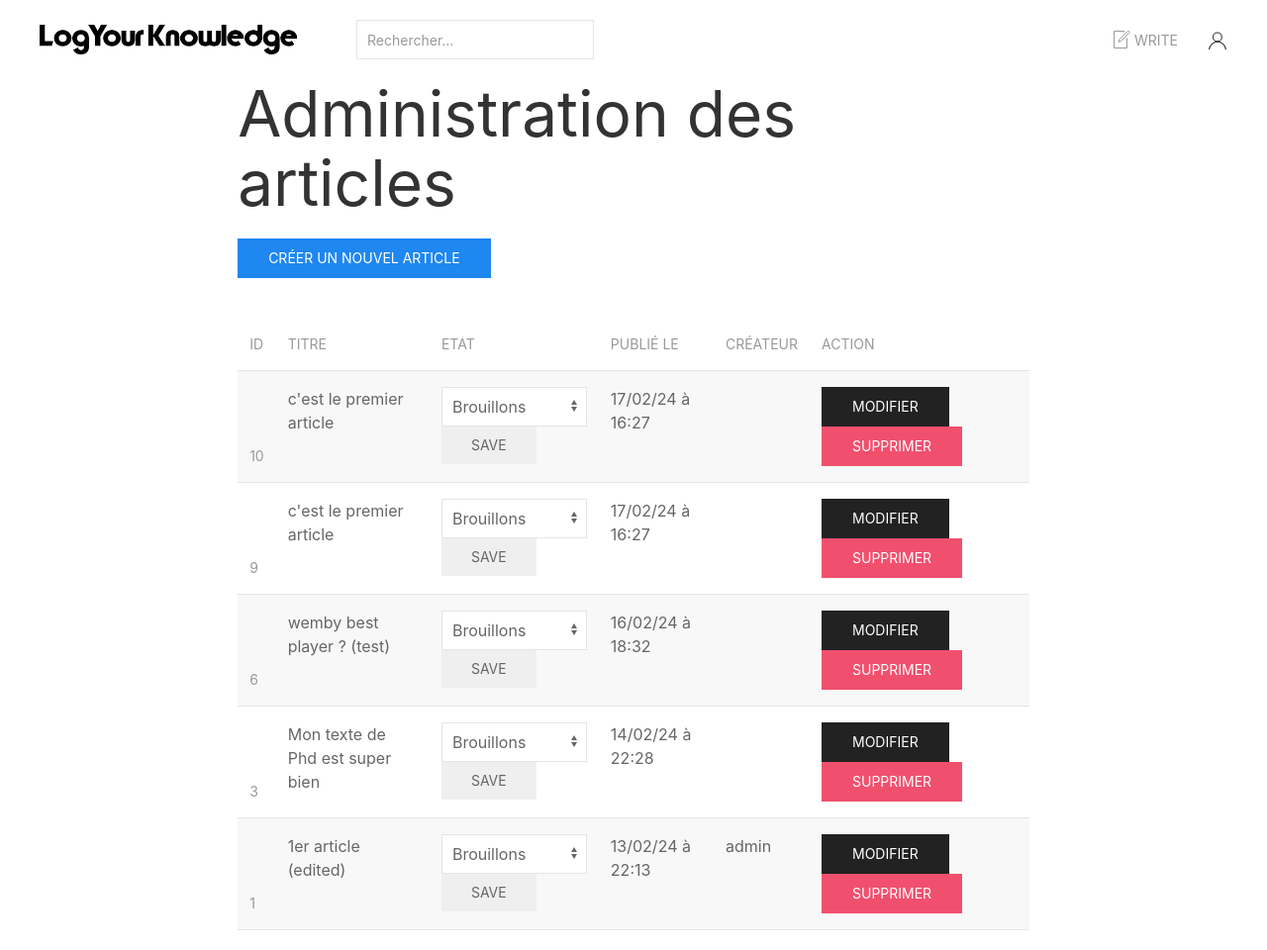
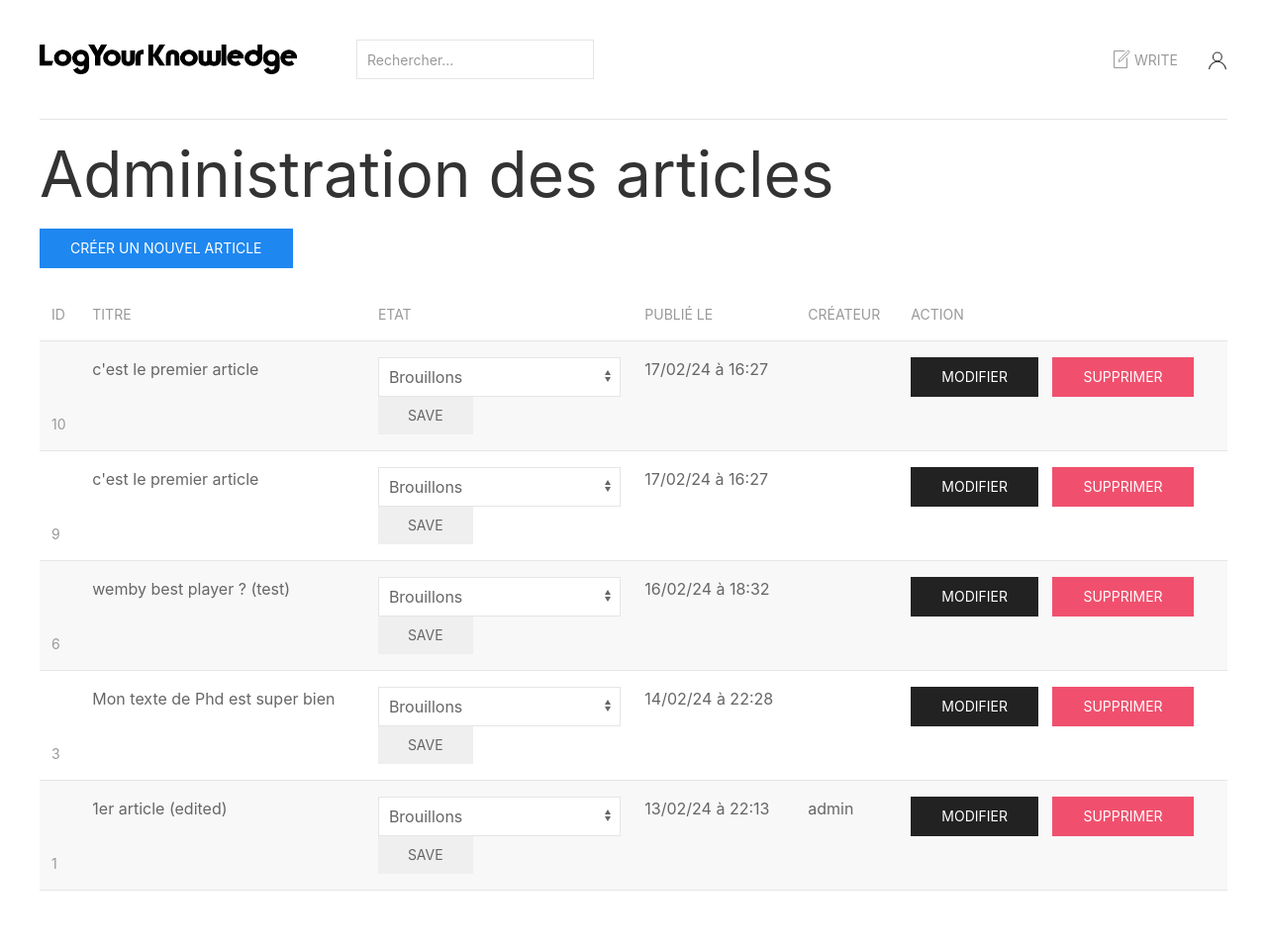
Before and after one commit to tibix19/app_blog, a PHP site: page /posts/admin/posts in a window 1280 px wide. Shown: the whole page at 99% size. After the commit the page ends 900 px from the top, so only its background shows below. Run offline with PHP 8.4, Linux system fonts and the light colour scheme; the visitor is signed in with stand-in values (Sample User, id 1); data comes from the database, SQL or seed files in the repository; data that the repository does not hold is empty; some libraries are stand-ins or nearby versions.

Commit message:
big change on the front-end but not good enough

```diff
--- a/app/Models/Post.php
+++ b/app/Models/Post.php
@@ -32,7 +32,7 @@ class Post extends Model
     public function getButton() : string
     {
         return <<<HTML
-        <a href="/posts/$this->id" class="btn btn-primary">Lire l'article</a>
+        <a class="uk-button uk-button-text" href="/posts/$this->id" >Lire l'article</a>
 HTML;
     }
 
--- a/app/Validation/Validator.php
+++ b/app/Validation/Validator.php
@@ -1,4 +1,6 @@
 <?php
+
+// fichier de validations de données pour les entrées des utilisateurs
 
 namespace App\Validation;
 
@@ -11,6 +13,7 @@ class Validator
     {
         $this->data = $data;
     }
+
 
     public function validate(array $rules): ?array
     {
@@ -31,6 +34,7 @@ class Validator
         return $this->getErrors();
     }
 
+    // vérification si le champ est obligatoire
     private function required(string $name, string $value)
     {
             $value = trim($value);
@@ -40,6 +44,7 @@ class Validator
             }
     }
 
+    // Vérification de la taille minimale d'un champs
     public function min(string $name, string $value, string $rule)
     {
         preg_match_all('/(\d+)/', $rule, $matches);
@@ -51,6 +56,7 @@ class Validator
             $this->error[$name][] = "{$name} doit comprendre un minimum de {$limit} caractères.";
         }
     }
+
 
     private function getErrors(): ?array
     {
--- a/public/static/tinymceTextareaConfig.js
+++ b/public/static/tinymceTextareaConfig.js
@@ -4,8 +4,7 @@ tinymce.init({
     plugins: 'preview importcss searchreplace autolink autosave save directionality visualblocks link codesample charmap nonbreaking insertdatetime advlist lists charmap emoticons accordion',
     //editimage_cors_hosts: ['picsum.photos'],
     menubar: 'edit view insert format table',
-    toolbar: "undo redo | accordion | blocks fontfamily fontsize | bold italic underline | align numlist bullist | lineheight outdent indent| forecolor backcolor | link charmap emoticons codesample | code preview",
-    font_family_formats: 'Georgia=georgia; Helvetica=helvetica;',
+    toolbar: "undo redo | accordion | blocks | bold italic underline | align numlist bullist | lineheight outdent indent| forecolor backcolor | link charmap emoticons codesample | code preview",
     autosave_ask_before_unload: true,
     autosave_interval: '30s',
     autosave_prefix: '{path}{query}-{id}-',
@@ -18,9 +17,7 @@ tinymce.init({
     noneditable_class: 'mceNonEditable',
     toolbar_mode: 'sliding',
     contextmenu: 'link image table',
-    content_style: 'body { font-family:Georgia,sans-serif; font-size:21px }',
-    font_size_formats:
-        "17px 18px 20px 21px 22px 24px 30px",
+    content_style: 'body { font-family:Georgia,sans-serif, font-size:21px }',
 
     // Paramètres de sécurité
     valid_elements: '*[*]',
--- a/views/admin/account/index.php
+++ b/views/admin/account/index.php
@@ -24,7 +24,8 @@ elseif (isset($_GET['create'])) {
 
 <!-- Afficher tous les comptes des users dans un tableau -->
 <a href="/admin/account/create" class="uk-button uk-button-primary uk-margin-bottom">Créer un nouvel utilisateur</a>
-<table class="uk-table uk-table-striped uk-table-divider">
+<div class="uk-overflow-auto">
+    <table class="uk-table uk-table-striped uk-table-hover uk-table-divider">
         <thead>
         <tr>
             <th scope="col">id</th>
@@ -60,3 +61,4 @@ elseif (isset($_GET['create'])) {
         <?php endforeach; ?>
         </tbody>
     </table>
+</div>
--- a/views/admin/post/index.php
+++ b/views/admin/post/index.php
@@ -22,8 +22,8 @@ elseif (isset($_GET['create'])) {
 
 <!-- Afficher le panel admin des postes dans un tableau -->
 <a href="/admin/posts/create" class="uk-button uk-button-primary uk-margin-bottom">Créer un nouvel article</a>
-
-<table class="uk-table uk-table-striped uk-table-divider">
+<div class="uk-overflow-auto">
+    <table class="uk-table uk-table-striped uk-table-hover uk-table-divider">
         <thead>
         <tr>
             <th scope="col">id</th>
@@ -63,3 +63,4 @@ elseif (isset($_GET['create'])) {
         <?php endforeach; ?>
         </tbody>
     </table>
+</div>
--- a/views/admin/tag/indexTag.php
+++ b/views/admin/tag/indexTag.php
@@ -27,7 +27,8 @@ elseif (isset($_GET['create'])) {
     <button type="submit" class="uk-button uk-button-primary">Enregistrer le nouveau tag</button>
 </form>
 
-<table class="uk-table uk-table-divider uk-table-striped">
+<div class="uk-overflow-auto">
+    <table class="uk-table uk-table-divider uk-table-hover uk-table-striped">
         <thead>
         <tr>
             <th scope="col">id</th>
@@ -58,3 +59,4 @@ elseif (isset($_GET['create'])) {
         <?php endforeach; ?>
         </tbody>
     </table>
+</div>
--- a/views/blog/show.php
+++ b/views/blog/show.php
@@ -1,6 +1,6 @@
-<div class="uk-margin uk-margin-auto-right uk-margin-auto-left uk-width-2-3@s">
+<div class="uk-margin uk-margin-auto-right uk-margin-auto-left uk-width-2-3">
      <h1 class="uk-margin-bottom"><?= $params['post']->title ?></h1>
-     <img src="../../public/static/images/<?= $params['post']->image ?>" alt="">
+     <img class="uk-margin uk-width-4-5 uk-flex-center" src="../../public/static/images/<?= $params['post']->image ?>" alt="">
      <div class="uk-margin-bottom">
          <?php foreach($params['post']->getTags() as $tag): ?>
              <span class="uk-badge uk-margin-small-right"><?= $tag->name ?></span>
--- a/views/layout.php
+++ b/views/layout.php
@@ -2,7 +2,7 @@
 <html lang="fr">
 <head>
     <meta charset="utf-8"/>
-    <meta name="viewport" content="width=device-width, initial-scale=1" />
+    <meta name="viewport" content="width=device-width, initial-scale=1.0" />
     <title>Log Your Knowledge</title>
     <link rel="shortcut icon" type="image/icon" href="../../../public/static/logo/favicon.ico"/>
     <!-- Importation des libraires nodejs-->
@@ -15,7 +15,7 @@
     <script src="../../../public/static/tinymceTextareaConfig.js"></script>
 </head>
 <body>
-<div class="uk-container uk-container-expand ">
+<div class="uk-container uk-margin-top">
     <!-- Afficher la navbar -->
     <nav class="uk-navbar-container uk-navbar-transparent" uk-navbar>
         <div class="uk-navbar-left">
@@ -61,14 +61,11 @@
                 <?php endif; ?>
             </ul>
         </div>
-    </nav >
-    <div class="uk-flex uk-flex-center">
-        <div class="uk-width-2-3@l">
-            <div class=" uk-margin">
-                <!-- Affiche le contenu des views -->
-                <?= $content ?>
-            </div>
-        </div>
+    </nav>
+    <hr>
+    <div>
+        <!-- Affiche le contenu des views -->
+        <?= $content ?>
     </div>
 </div>
 </body>
```
Also changed, not shown: views/account/postIndex.php (+6 -2 lines), views/blog/index.php (+37 -10 lines). Lines whose indentation alone changed are shown as unchanged.
